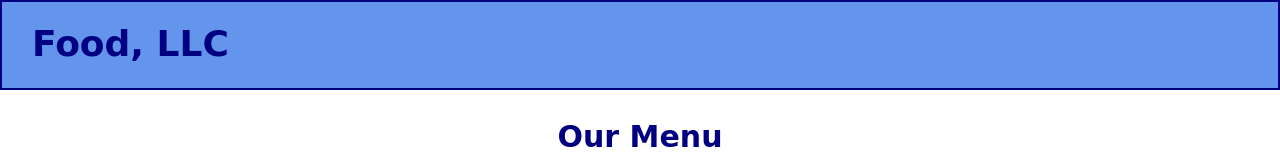
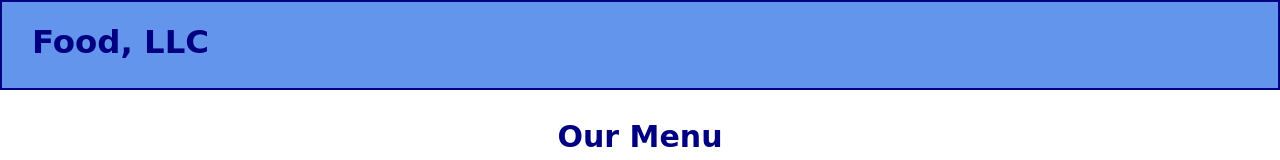
Before and after one commit to EsterPermon/coursera-web-week3, a website: page index.html in a window 1280 px wide. Shown: the top 160 px of the page. Drawn offline with Linux system fonts and the light colour scheme.

Commit message:
Fixing navbar-brand

```diff
--- a/index.html
+++ b/index.html
@@ -13,7 +13,7 @@
             <div class="container">
                 <div class="navbar-header">
                     <div class="navbar-brand">
-                        <a href="index.html" class="pull-left"><h1>Food, LLC</h1></a>
+                        <a id="brand" href="index.html" class="pull-left">Food, LLC</a>
                     </div>
                     <button type="button" class="navbar-toggle collapsed" data-toggle="collapse" data-target="#collapsable-nav" aria-expanded="false">
                         <span class="sr-only">Toggle navigation</span>
--- a/module3-solution/css/style.css
+++ b/module3-solution/css/style.css
@@ -21,14 +21,15 @@
     width: 100%;
 }
 
-#navbar-head h1, h2, h3{
+#brand, h2, h3{
     color: #000080;
     font-weight: bold;
 }
 
-h1{
-    margin-top: 7px;
+#brand{
+    margin-top: 15px;
     margin-left: 30px;
+    font-size: 1.8em;
 }
 
 h2{
```
